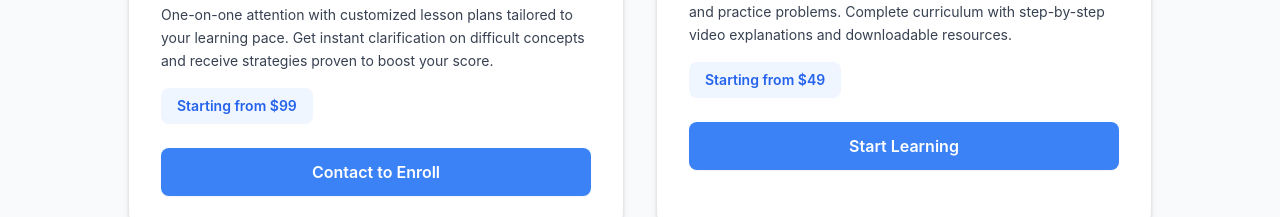
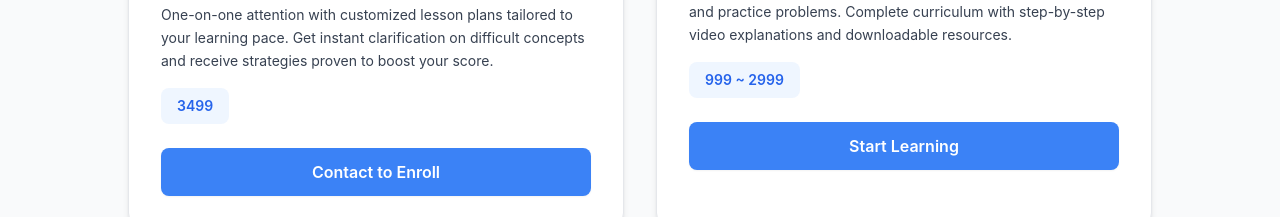
Before and after one commit to darkboy01050-max/DSAT_Web, a React (Vite) app: page /courses in a window 1280 px wide. Shown: the part 535-752 px from the top of the page. Built offline with nearby package versions, Linux system fonts and the light colour scheme; no server answers.

Commit message:
Updated CoursesPage.tsx

```diff
--- a/src/pages/CoursesPage.tsx
+++ b/src/pages/CoursesPage.tsx
@@ -6,7 +6,7 @@ function CoursesPage() {
       title: 'Private Course',
       description: 'Live online sessions with Mr. Mohamed Aliaa — personalized explanations, interactive problem-solving, and direct feedback designed for your progress.',
       details: 'One-on-one attention with customized lesson plans tailored to your learning pace. Get instant clarification on difficult concepts and receive strategies proven to boost your score.',
-      price: 'Starting from $99',
+      price: '3499',
       icon: Users,
       buttonText: 'Contact to Enroll',
       buttonAction: () => window.location.href = '/contact'
@@ -15,7 +15,7 @@ function CoursesPage() {
       title: 'Recorded Course',
       description: 'Pre-recorded video lessons covering every DSAT Math topic. Learn anytime, anywhere, at your own speed.',
       details: 'Learn all essential DSAT Math strategies with detailed examples and practice problems. Complete curriculum with step-by-step video explanations and downloadable resources.',
-      price: 'Starting from $49',
+      price: '999 ~ 2999',
       icon: Video,
       buttonText: 'Start Learning',
       buttonAction: () => window.open('https://dsat-math.vercel.app/', '_blank')
```
